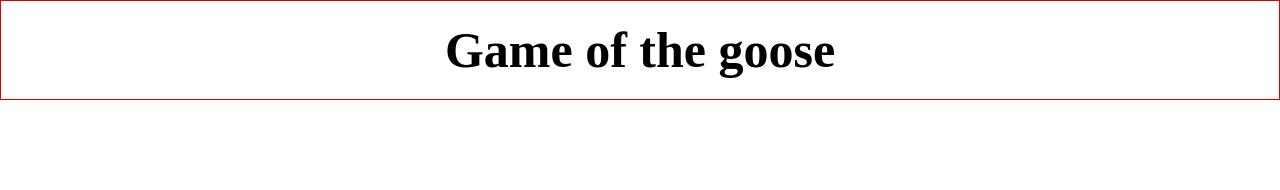
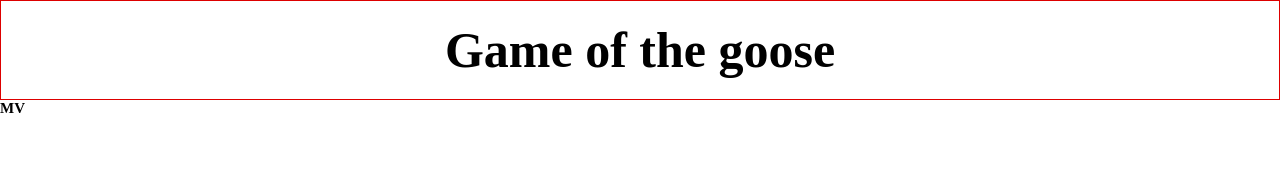
Before and after one commit to MarcoValeri/game-of-the-goose, a React (Vite) app: page / in a window 1280 px wide. Shown: the top 190 px of the page. Built offline with nearby package versions, Linux system fonts and the light colour scheme.

Commit message:
Add component user

```diff
--- a/src/App.jsx
+++ b/src/App.jsx
@@ -2,11 +2,13 @@ import Nav from './components/Nav/Nav'
 
 import './App.css'
 import './assets/scss/main.scss';
+import User from './components/User/User';
 
 const App = () => {
     return (
         <>
             <Nav />
+            <User name="MV" />
         </>
     )
 }
--- /dev/null
+++ b/src/components/User/User.jsx
@@ -0,0 +1,11 @@
+import './User.scss';
+
+const User = props => {
+    return (
+        <div>
+            <h2>{props.name}</h2>
+        </div>
+    )
+}
+
+export default User;
```
Also changed, not shown: src/components/User/User.scss (added).
